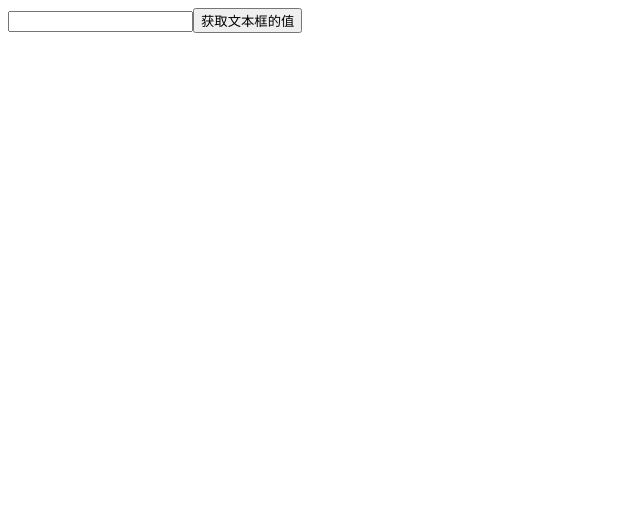
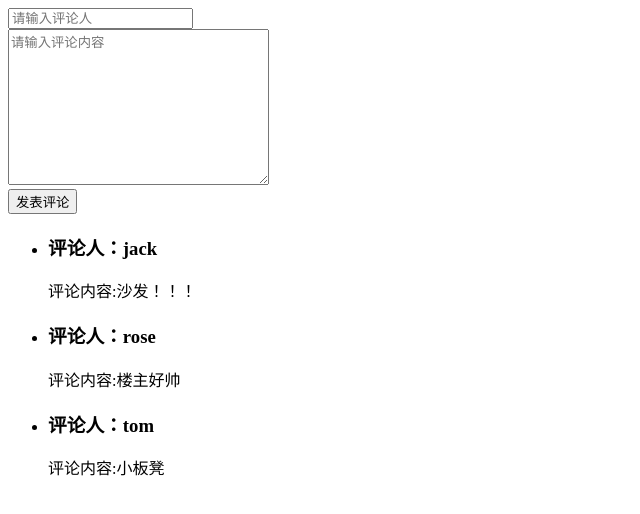
Before and after one commit to ElisabethLi0618/react2, a React (Create React App) app: page / in a window 1280 px wide. Shown: the top 514 px of the page, without its empty margins (0-640 px from the left). Built offline with nearby package versions, Linux system fonts and the light colour scheme.

Commit message:
表单添加内容完成

```diff
--- a/src/index.js
+++ b/src/index.js
@@ -1,27 +1,89 @@
-//import { render } from '@testing-library/react';
+
 import React from 'react';
 import ReactDOM from 'react-dom';
-// import './index.css';
-// import App from './App';
-// import reportWebVitals from './reportWebVitals';
+
 
 //表单处理 非受控组件
 class App extends React.Component {
-  constructor(){
-    super()
-    //创建ref
-    this.txtRef = React.createRef()
+  // 初始化状态
+  state ={
+    comments:[
+      { id:1, name:'jack',content:'沙发！！！'},
+      { id:2, name:'rose',content:'楼主好帅'},
+      { id:3, name:'tom',content:'小板凳'}
+    ],
+
+    // 准备状态  评论人
+    userName:'',
+
+    //准备状态  评论内容
+    userContent:''
   }
-  //获取文本框的值
-  getTxt=()=> {
-    console.log('文本框值为： ',this.txtRef.current.value);
+  // 渲染评价列表：
+  renderList(){
+    // if else 作为判断
+    if(this.state.comments.length === 0){
+      return <div className="no-comment">暂无评论，快去评论吧</div>
+    }
+    return(
+      <ul>
+        {this.state.comments.map(item =>(
+          <li key={item.id}>
+            <h3>评论人：{item.name} </h3>
+            <p>评论内容:{item.content} </p>
+          </li>
+        ))}
+      </ul>
+    )
+  }
+
+  //处理表单元素值
+  handleForm = (e) => {
+    const { name, value } = e.target
+    this.setState({
+      [name]:value
+    })
+  }
+
+  //发表评论
+  addComment =() => {
+    const{ comments,userName, userContent } = this.state
+    const newComments =[
+      {
+        id: Math.random(),
+        name:userName,
+        content:userContent
+      },
+      ...comments
+    ]
+
+    //console.log(newComments);
+    this.setState({
+      comments:newComments
+    })
   }
 
   render(){
+    const {userName, userContent } = this.state
     return(
-      <div>
-        <input type="text" ref={this.txtRef} />
-        <button onClick={this.getTxt}>获取文本框的值</button>
+      <div className="App">
+        <div>
+          <input className="user" type="text"  placeholder="请输入评论人" value={userName} name="userName" onChange={this.handleForm} />
+          <br />
+          <textarea
+           className="content"
+           cols="30"
+           rows="10"
+           placeholder="请输入评论内容"
+           value={userContent}
+           name="userContent"
+           onChange={this.handleForm}
+           />
+           <br />
+           <button onClick={this.addComment}>发表评论</button>
+        </div>
+        {/* 通过条件渲染 决定渲染什么内容 */}
+        {this.renderList()}
       </div>
     )
   }
@@ -29,9 +91,3 @@ class App extends React.Component {
 
 //渲染组件
 ReactDOM.render(<App />, document.getElementById('root'))
-
-
-// If you want to start measuring performance in your app, pass a function
-// to log results (for example: reportWebVitals(console.log))
-// or send to an analytics endpoint. Learn more: https://bit.ly/CRA-vitals
-// reportWebVitals();
```
